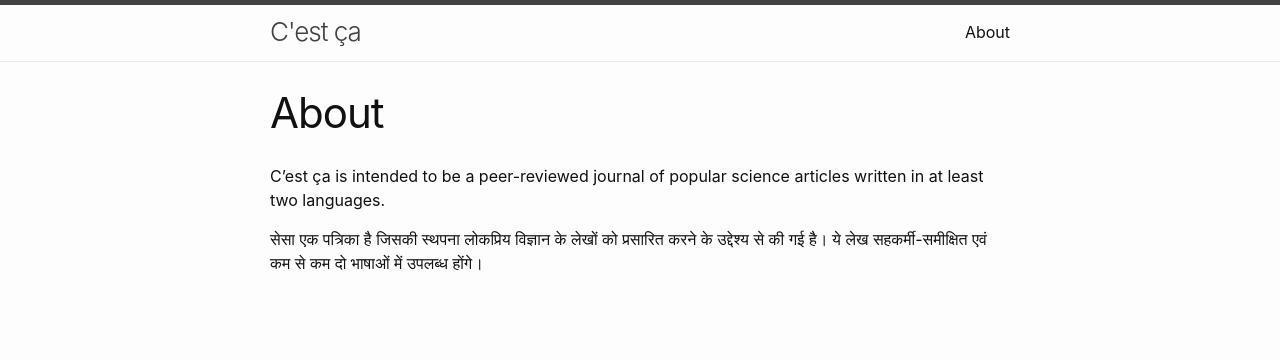
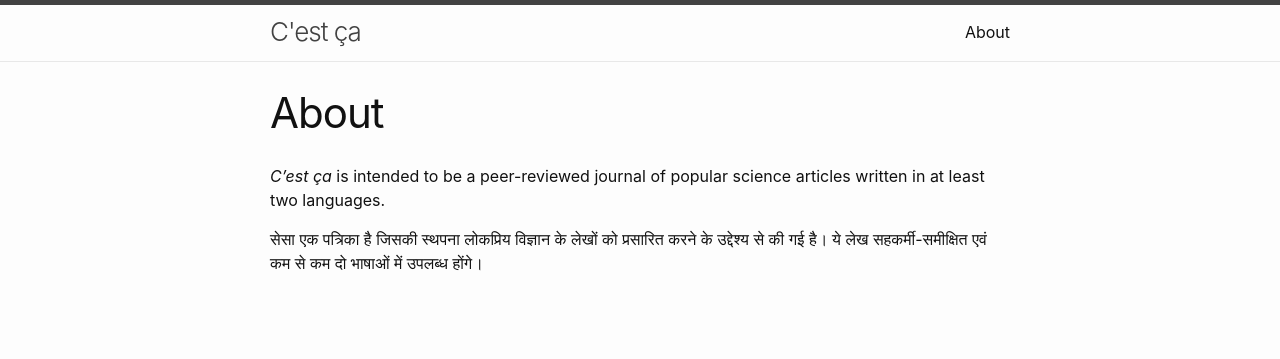
Before and after one commit to toAtulArora/c-est-ca.github.io, a Jekyll site: the page built from about.md, in a window 1280 px wide. Shown: the top 359 px of the page. Built offline with Jekyll 4.4.1, drawn with Linux system fonts in a browser that asks for light colours.

```diff
--- a/about.md
+++ b/about.md
@@ -4,6 +4,6 @@ title: About
 permalink: /about/
 ---
 
-C'est ça is intended to be a peer-reviewed journal of popular science articles written in at least two languages.
+*C'est ça* is intended to be a peer-reviewed journal of popular science articles written in at least two languages.
 
 सेसा एक पत्रिका है जिसकी स्थपना लोकप्रिय विज्ञान के लेखों को प्रसारित करने के उद्देश्य से की गई है। ये लेख सहकर्मी-समीक्षित एवं कम से कम दो भाषाओं में उपलब्ध होंगे।
```
